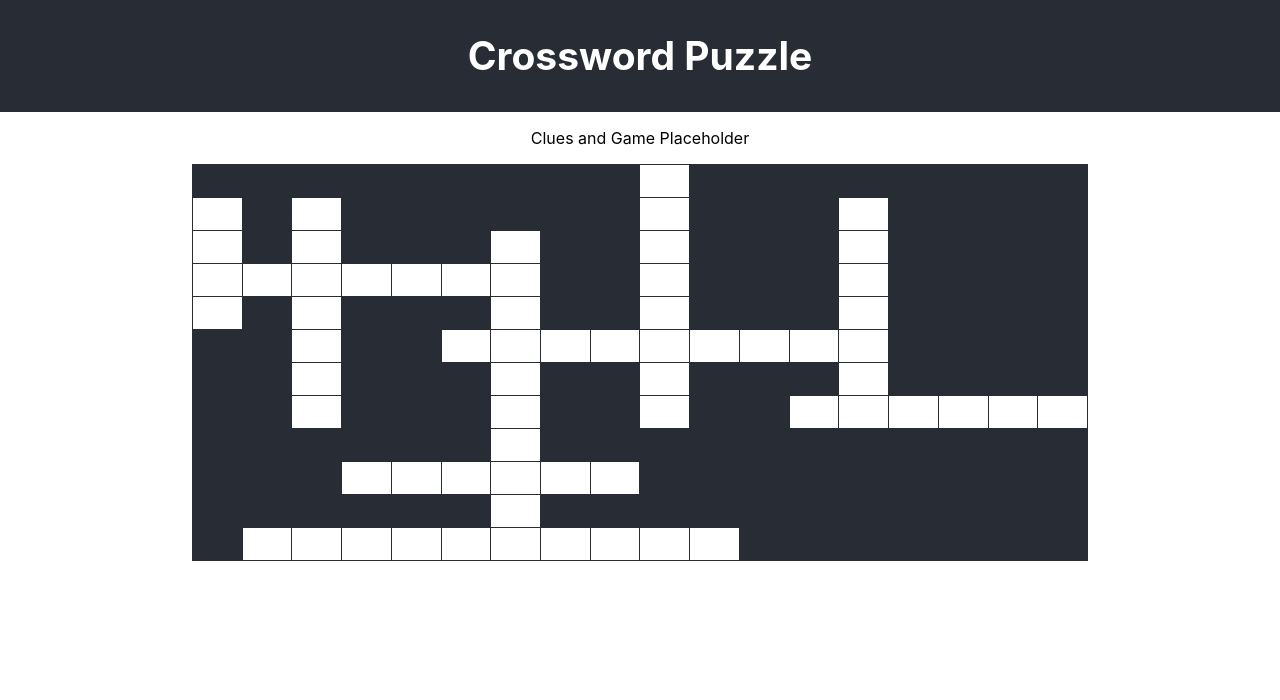
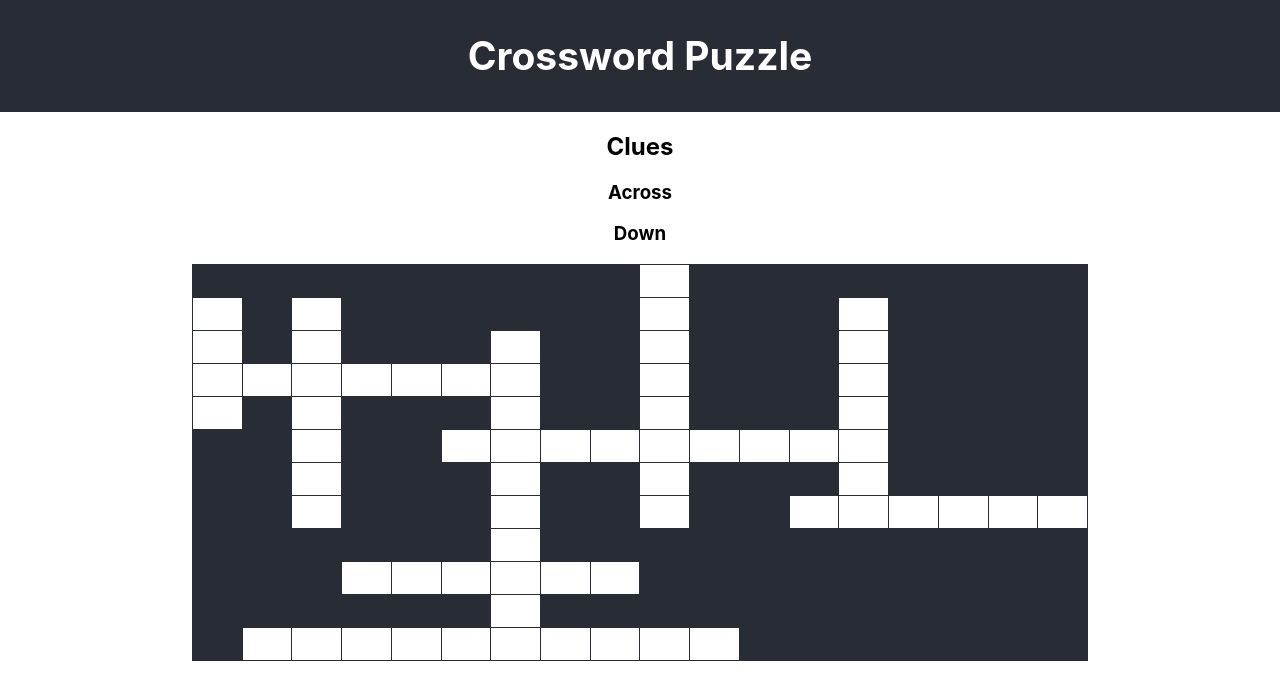
Before and after one commit to egreen724/crossword-project, a React (Create React App) app: page / in a window 1280 px wide. Shown: the top 700 px of the page. Built offline with nearby package versions, Linux system fonts and the light colour scheme.

Commit message:
adds clues and fixes keys on board

```diff
--- a/src/App.js
+++ b/src/App.js
@@ -1,6 +1,7 @@
 import React from 'react';
 import './App.css';
 import Gameboard from './components/gameboard.js'
+import Clues from './components/clues.js'
 
 function App() {
   return (
@@ -8,10 +9,10 @@ function App() {
       <header className="App-header">
         <h2>Crossword Puzzle</h2>
       </header>
-      <body>
-        <p>Clues and Game Placeholder</p>
+      <div>
+        <Clues/>
         <Gameboard/>
-      </body>
+      </div>
     </div>
   );
 }
--- /dev/null
+++ b/src/components/clues.js
@@ -0,0 +1,38 @@
+import React, {Component} from 'react'
+
+export default class Clues extends Component {
+
+  state = {
+    across: ["6. City that is home to the oldest university in Europe", "7. Holiday preceding the season of Lent", "8. Highest peak in North America", "9. 2009 Super Bowl victors", "10. Book by Jane Austen featuring Frederick and Anne"],
+    down: ["1. National park that is home to El Capitan and Half Dome", "2. Programming language developed by Yukihiro Matsumoto 'to make programmers happy'", "3. US city originally called Terminus", "Henri who developed the artistic style of fauvism", "5. Movie with the last line 'This is the beginning of a beautiful friendship'"]
+  }
+
+  renderClues = () => {
+
+    return <div>
+      <div className="across">
+        <h3>Across </h3>
+        {this.state.across.forEach(clue => {
+          return <p> {clue} </p>
+        })}
+      </div>
+
+      <div className="down">
+        <h3>Down </h3>
+        {this.state.down.forEach(clue => {
+          return <p> {clue} </p>
+        })}
+      </div>
+    </div>
+  }
+
+  render() {
+    return (
+      <div>
+        <h2>Clues</h2>
+        {this.renderClues()}
+      </div>
+    )
+  }
+
+}
--- a/src/components/gameboard.js
+++ b/src/components/gameboard.js
@@ -21,15 +21,15 @@ class Gameboard extends Component {
 
   renderBoard = () => {
 
-    let boardRows = this.state.board.map(row => {
-        let boardCells = row.map(cell => {
+    let boardRows = this.state.board.map((row, index) => {
+        let boardCells = row.map((cell, index) => {
           if (cell === 0) {
-            return <td className="empty"> </td>
+            return <td key={index} className="empty"> </td>
           } else {
-            return <td className="input"> </td>
+            return <td key={index} className="input"> </td>
           }
         })
-         return <tr>{boardCells}</tr>
+         return <tr key={index}>{boardCells}</tr>
       })
       return boardRows
     }
@@ -40,7 +40,9 @@ class Gameboard extends Component {
     return (
       <div>
         <table id="board" >
-          {this.renderBoard()}
+          <tbody>
+            {this.renderBoard()}
+          </tbody>
         </table>
       </div>
     )
```
